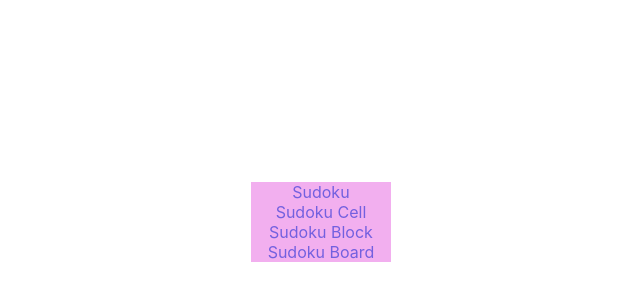
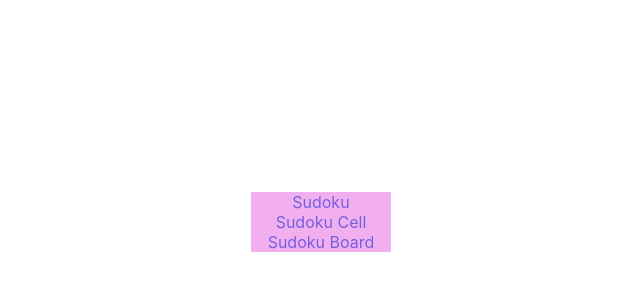
Before and after one commit to pillon33/sudoku, an Angular app: page / in a window 1280 px wide. Shown: the part 162-462 px from the top of the page, without its empty margins (291-931 px from the left). Built offline with nearby package versions, Linux system fonts and the light colour scheme.

Commit message:
delete non-existing module from menu
delete sudoku block from menu buttons

```diff
--- a/src/app/components/main-menu/main-menu.component.ts
+++ b/src/app/components/main-menu/main-menu.component.ts
@@ -9,7 +9,6 @@ export class MainMenuComponent {
   public menuElements = [
     {name: 'sudoku', menuTxt: 'Sudoku', menuDescription: 'Complete sudoku component', redirectPath: 'sudoku'},
     {name: 'sudoku-cell', menuTxt: 'Sudoku Cell', menuDescription: 'Sudoku cell component', redirectPath: 'sudoku-cell'},
-    {name: 'sudoku-block', menuTxt: 'Sudoku Block', menuDescription: 'Sudoku block component', redirectPath: 'sudoku-block'},
     {name: 'sudoku-board', menuTxt: 'Sudoku Board', menuDescription: 'Sudoku board generic component', redirectPath: 'sudoku-board'},
   ];
 
```
